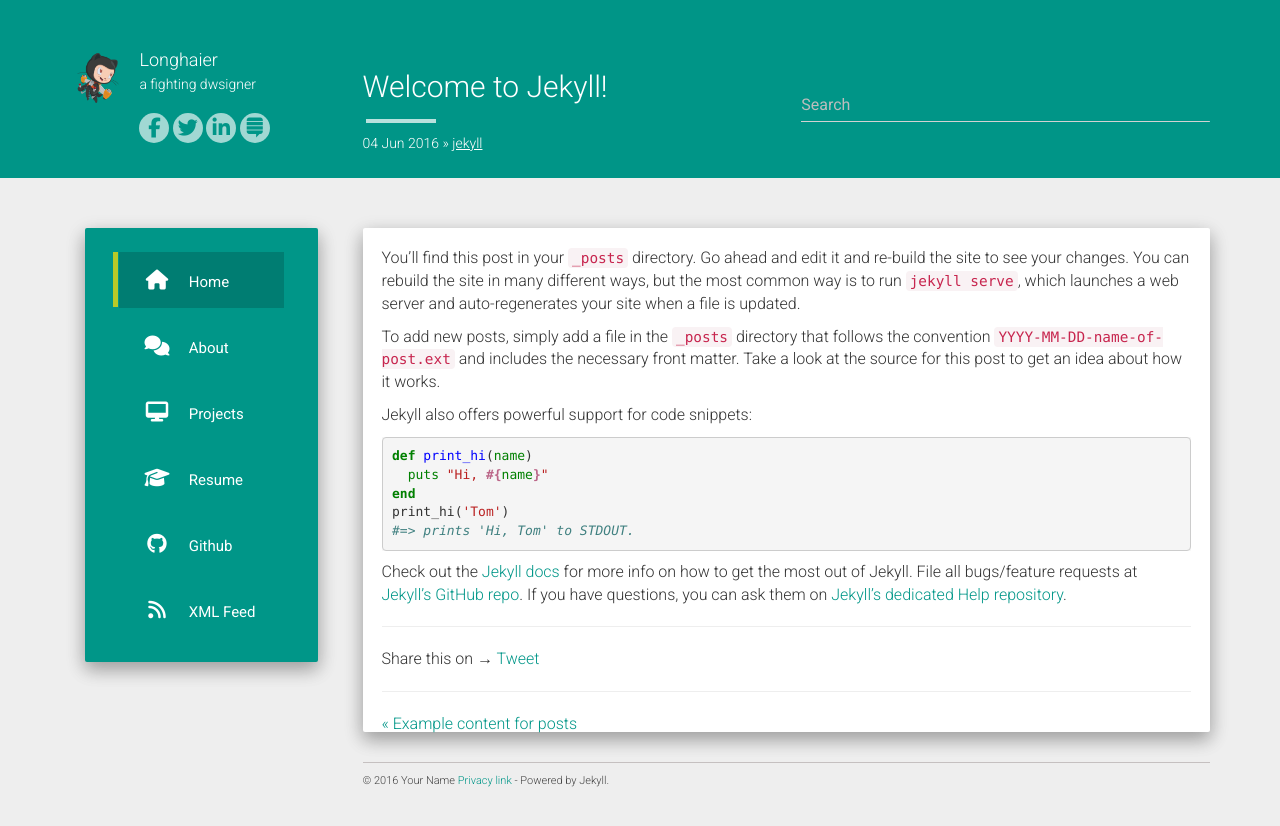
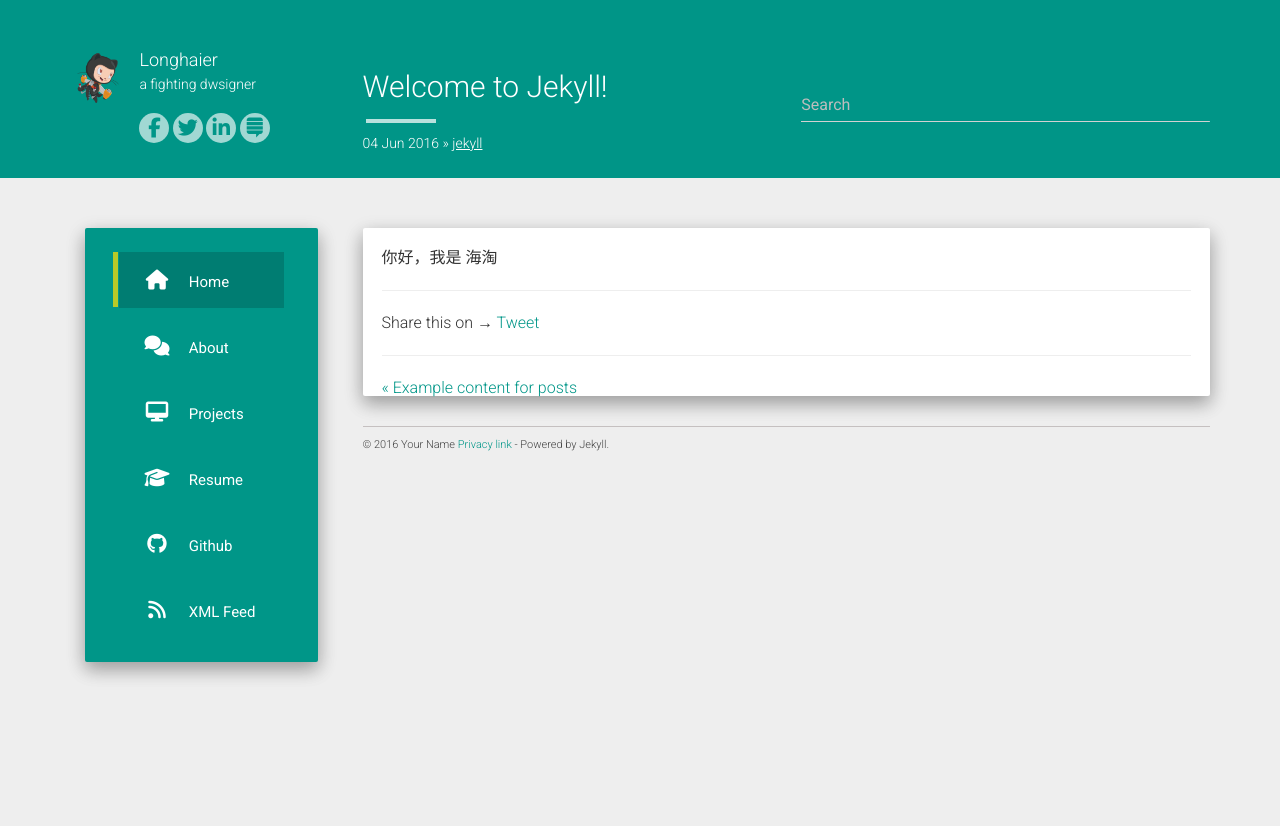
Before and after one commit to Longhaier/longhaier.github.io, a Jekyll site: the page built from _posts/2015-07-11-welcome-to-jekyll.md, in a window 1280 px wide. Shown: the top 826 px of the page. Built offline with Jekyll 4.4.1, drawn with Linux system fonts in a browser that asks for light colours; nearby versions of some CDN libraries; comment, search, counter and statistics services are not loaded.

Commit message:
Update 2015-07-11-welcome-to-jekyll.md

```diff
--- a/_posts/2015-07-11-welcome-to-jekyll.md
+++ b/_posts/2015-07-11-welcome-to-jekyll.md
@@ -4,22 +4,4 @@ title:  "Welcome to Jekyll!"
 date:   2016-06-04 13:50:39
 categories: jekyll
 ---
-You’ll find this post in your `_posts` directory. Go ahead and edit it and re-build the site to see your changes. You can rebuild the site in many different ways, but the most common way is to run `jekyll serve`, which launches a web server and auto-regenerates your site when a file is updated.
-
-To add new posts, simply add a file in the `_posts` directory that follows the convention `YYYY-MM-DD-name-of-post.ext` and includes the necessary front matter. Take a look at the source for this post to get an idea about how it works.
-
-Jekyll also offers powerful support for code snippets:
-
-{% highlight ruby %}
-def print_hi(name)
-  puts "Hi, #{name}"
-end
-print_hi('Tom')
-#=> prints 'Hi, Tom' to STDOUT.
-{% endhighlight %}
-
-Check out the [Jekyll docs][jekyll] for more info on how to get the most out of Jekyll. File all bugs/feature requests at [Jekyll’s GitHub repo][jekyll-gh]. If you have questions, you can ask them on [Jekyll’s dedicated Help repository][jekyll-help].
-
-[jekyll]:      http://jekyllrb.com
-[jekyll-gh]:   https://github.com/jekyll/jekyll
-[jekyll-help]: https://github.com/jekyll/jekyll-help
+你好，我是 海淘
```
